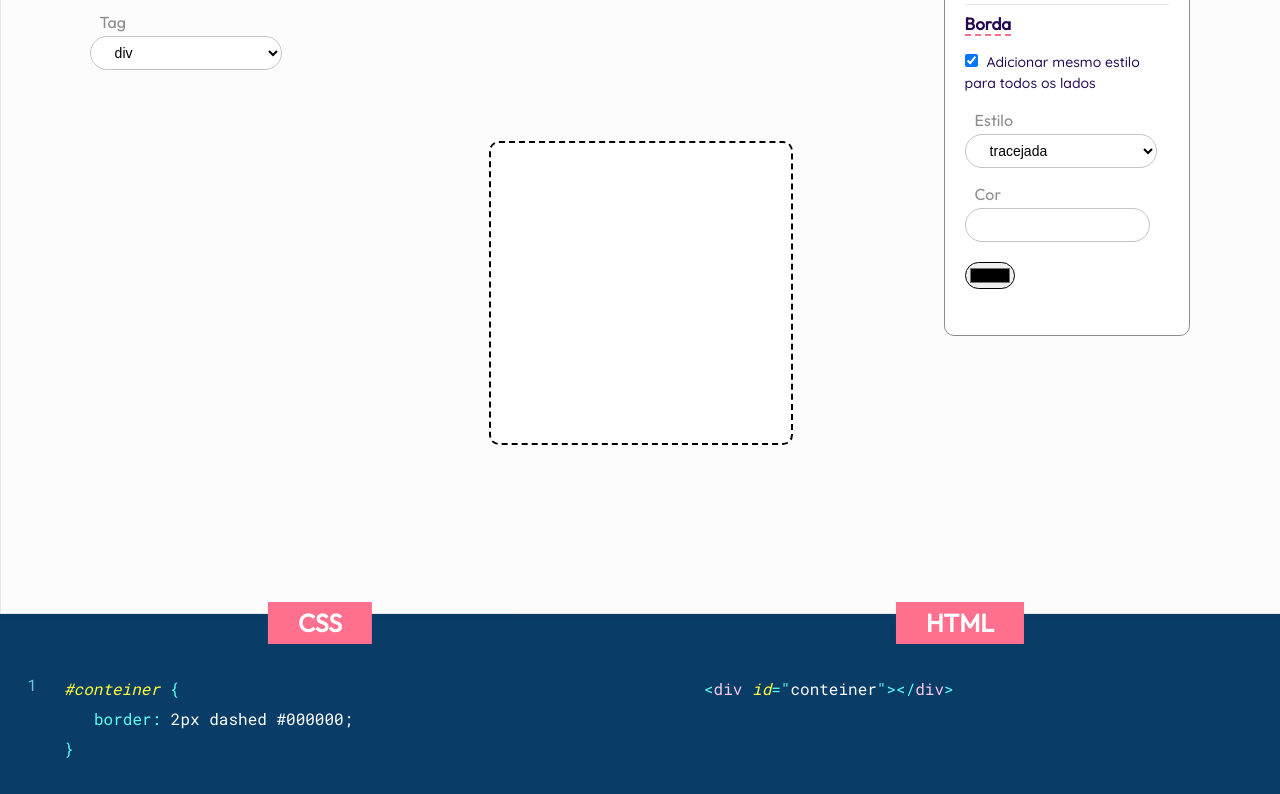
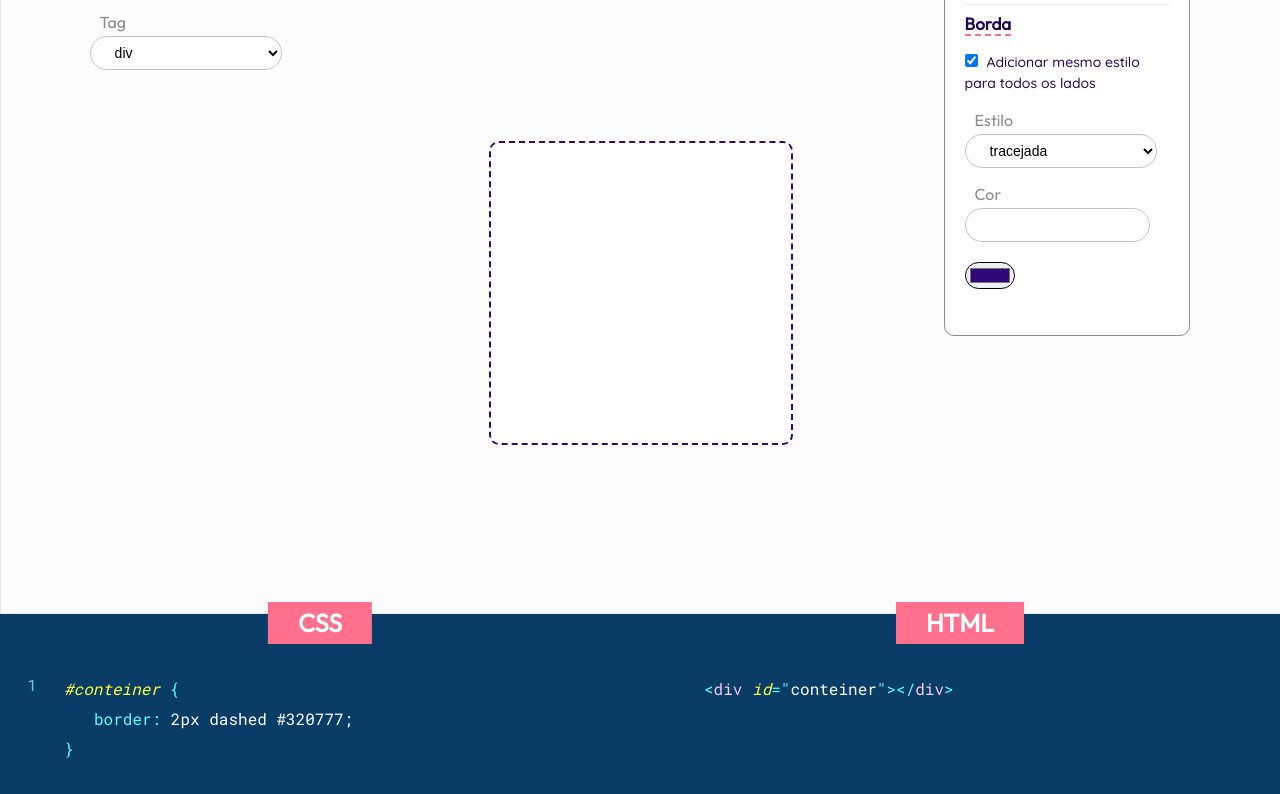
Before and after one commit to lalinha123/Ajudante-de-front-end, a plain HTML site: page estilizar-conteiner.html in a window 1280 px wide. Shown: the part 180-974 px from the top of the page. Drawn offline with Linux system fonts and the light colour scheme.

Commit message:
corzinha border funfando

```diff
--- a/assets/js/personalizacao.js
+++ b/assets/js/personalizacao.js
@@ -1,5 +1,6 @@
 const conteiner = document.querySelector('#conteiner');
 const clr_border = document.querySelector('#clr-border');
+const txt_clr_border = document.querySelector('#txt-cor-border');
 let codigo_css = '';
 let codigo_html = '';
 let num_linhas_css = 0;
@@ -64,7 +65,7 @@ function criaLinha(ling, cod_tipo, tipo, nome, valor){
                 codigo_css += `<br />`;
                 codigo_css += `<code class="linha-css"><code class="atr-css">${nome}:</code>
                 <code class="atr-valor-css">${border.tamanho} ${border.estilo}
-                <code class="atr-valor-css atr-cor-css">${border.cor.toUpperCase()}</code>;</code>`;
+                <code class="atr-valor-css atr-cor-css">${border.cor}</code>;</code>`;
                 break;
             }
             break;
@@ -77,7 +78,7 @@ function criaLinha(ling, cod_tipo, tipo, nome, valor){
 
               case 'border-color':
                 border.cor = valor;
-                valor = `<code class="atr-valor-css">${border.cor.toUpperCase()}</code>`;
+                valor = `<code class="atr-valor-css">${border.cor}</code>`;
                 break;
 
               case 'border-width':
@@ -168,7 +169,12 @@ function marcaCbx(id){
 }
 
 clr_border.addEventListener('change', function(e){
-  border.cor = e.target.value;
+  txt_clr_border.value = e.target.value;
+  updateCodigo();
+});
+
+txt_clr_border.addEventListener('change', function(e){
+  clr_border.value = e.target.value;
   updateCodigo();
 });
 
--- a/estilizar-conteiner.html
+++ b/estilizar-conteiner.html
@@ -68,7 +68,7 @@
         <div>
           <label for="clr-border">Cor</label>
           <input type="textbox" name="txt-cor-border" id="txt-cor-border">
-          <input type="color" name="clr-border" id="clr-border">
+          <input type="color" name="clr-border" id="clr-border" value="#320777">
         </div>
       </section>
     </div>
```
